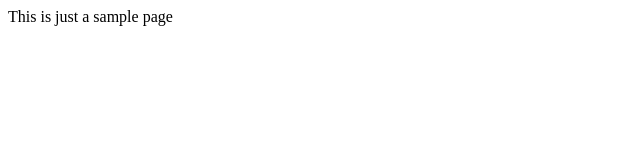
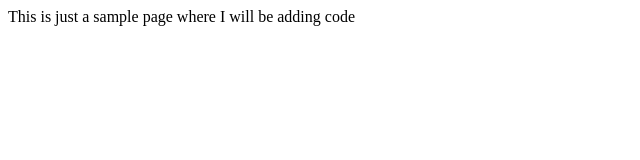
Before and after one commit to take-the-key/testrepo, a plain HTML site: page index.html in a window 1280 px wide. Shown: the whole page, without its empty margins (0-640 px from the left). Drawn offline with Linux system fonts and the light colour scheme.

Commit message:
Added more details to the web page to test on github pages

```diff
--- a/index.html
+++ b/index.html
@@ -1,3 +1,3 @@
 <body>
-    This is just a sample page
+    This is just a sample page where I will be adding code
 </body>
```
